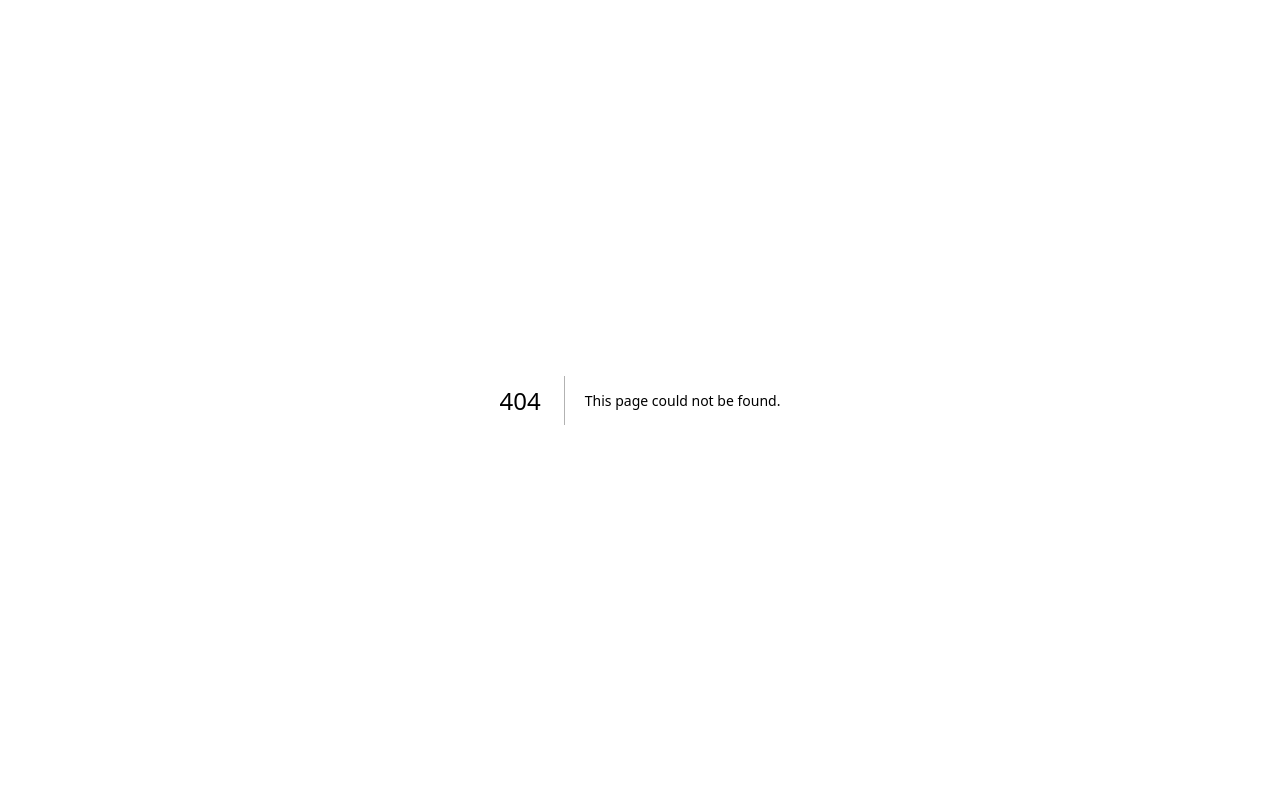
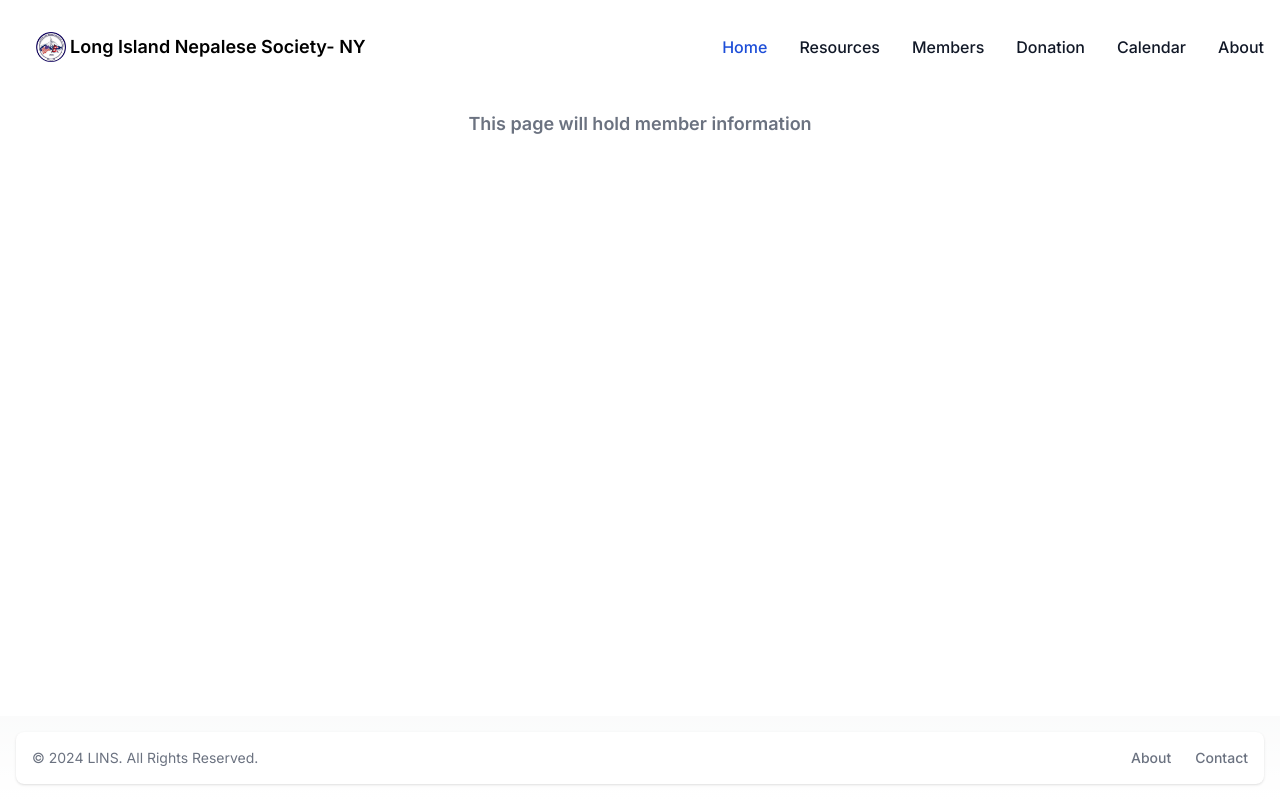
Before and after one commit to LINS-NY/longisland, a Next.js app: page /About in a window 1280 px wide. Before the commit this address had no page. Built offline with nearby package versions, Linux system fonts and the light colour scheme.

Commit message:
add the pages

```diff
--- /dev/null
+++ b/src/app/About/page.tsx
@@ -0,0 +1,13 @@
+import Header from "../../components/Header/Header";
+import About from "../../components/About/About"
+import Footer from "../../components/Footer/Footer"
+
+export default function Ab() {
+  return (
+    <main className="flex flex-col h-screen overflow-hidden">
+      <Header/>
+      <About/>
+      <Footer/>
+    </main>
+  );
+}
--- /dev/null
+++ b/src/app/Calendar/page.tsx
@@ -0,0 +1,13 @@
+import Header from "../../components/Header/Header";
+import Calendar from "../../components/Calendar/Calendar"
+import Footer from "../../components/Footer/Footer"
+
+export default function Calendars() {
+  return (
+    <main className="flex flex-col h-screen overflow-hidden">
+      <Header/>
+      <Calendar/>
+      <Footer/>
+    </main>
+  );
+}
--- /dev/null
+++ b/src/app/Donations/page.tsx
@@ -0,0 +1,13 @@
+import Header from "../../components/Header/Header";
+import Donation from "../../components/Donation/Donation"
+import Footer from "../../components/Footer/Footer"
+
+export default function Ab() {
+  return (
+    <main className="flex flex-col h-screen overflow-hidden">
+      <Header/>
+      <Donation/>
+      <Footer/>
+    </main>
+  );
+}
--- /dev/null
+++ b/src/app/Members/page.tsx
@@ -0,0 +1,13 @@
+import Header from "../../components/Header/Header";
+import Member from "../../components/Member/Member"
+import Footer from "../../components/Footer/Footer"
+
+export default function Ab() {
+  return (
+    <main className="flex flex-col h-screen overflow-hidden">
+      <Header/>
+      <Member/>
+      <Footer/>
+    </main>
+  );
+}
--- /dev/null
+++ b/src/app/Resources/page.tsx
@@ -0,0 +1,13 @@
+import Header from "../../components/Header/Header";
+import Resource from "../../components/Resource/Resource"
+import Footer from "../../components/Footer/Footer"
+
+export default function Ab() {
+  return (
+    <main className="flex flex-col h-screen overflow-hidden">
+      <Header/>
+      <Resource/>
+      <Footer/>
+    </main>
+  );
+}
--- /dev/null
+++ b/src/components/About/About.jsx
@@ -0,0 +1,13 @@
+import * as React from 'react';
+
+const About = () => {
+    return(
+        <div class="h-svh  bg-white flex">
+            <div class="max-w-screen-xl flex flex-row justify-between mx-auto p-4">
+                <span class="text-sm md:text-lg font-semibold whitespace-nowrap text-gray-500 dark:text-gray-400">This page will hold member information</span>
+            </div>
+        </div>
+    )
+}
+
+export default About
--- a/src/components/Body/Body.jsx
+++ b/src/components/Body/Body.jsx
@@ -4,7 +4,9 @@ const Body = () => {
     return(
         <div class="h-svh  bg-white flex">
             <div class="max-w-screen-xl flex flex-row justify-between mx-auto p-4">
-                <span class="text-sm md:text-lg font-semibold whitespace-nowrap text-gray-500 dark:text-gray-400">Under Construction</span>
+                <span class="text-sm md:text-lg font-semibold whitespace-nowrap text-gray-500 dark:text-gray-400">This is the main Page.
+                Which will hold all the excerpt from all pages plus info on the page</span>
+
             </div>
         </div>
     )
--- /dev/null
+++ b/src/components/Calendar/Calendar.jsx
@@ -0,0 +1,13 @@
+import * as React from 'react';
+
+const Calendar = () => {
+    return(
+        <div class="h-svh  bg-white flex">
+            <div class="max-w-screen-xl flex flex-row justify-between mx-auto p-4">
+                <span class="text-sm md:text-lg font-semibold whitespace-nowrap text-gray-500 dark:text-gray-400">Calendar for our activity</span>
+            </div>
+        </div>
+    )
+}
+
+export default Calendar
--- /dev/null
+++ b/src/components/Donation/Donation.jsx
@@ -0,0 +1,13 @@
+import * as React from 'react';
+
+const Donation = () => {
+    return(
+        <div class="h-svh  bg-white flex">
+            <div class="max-w-screen-xl flex flex-row justify-between mx-auto p-4">
+                <span class="text-sm md:text-lg font-semibold whitespace-nowrap text-gray-500 dark:text-gray-400">Page to manage Donation</span>
+            </div>
+        </div>
+    )
+}
+
+export default Donation
--- a/src/components/Header/Header.jsx
+++ b/src/components/Header/Header.jsx
@@ -1,5 +1,6 @@
 import * as React from 'react';
 import Image from 'next/image'
+import Link from 'next/link'
 
 const Header = () => {
     return (
@@ -24,22 +25,22 @@ const Header = () => {
             <div class="hidden w-full md:block md:w-auto" id="navbar-default">
             <ul class="font-medium flex flex-col p-4 md:p-0 mt-4 border border-gray-100 rounded-lg bg-gray-50 md:flex-row md:space-x-8 rtl:space-x-reverse md:mt-0 md:border-0 md:bg-white dark:bg-gray-800 md:dark:bg-gray-900 dark:border-gray-700">
                 <li>
-                <a href="#" class="block py-2 px-3 text-white bg-blue-700 rounded md:bg-transparent md:text-blue-700 md:p-0 dark:text-white md:dark:text-blue-500" aria-current="page">Home</a>
+                <Link href="/" class="block py-2 px-3 text-white bg-blue-700 rounded md:bg-transparent md:text-blue-700 md:p-0 dark:text-white md:dark:text-blue-500" aria-current="page">Home</Link>
                 </li>
                 <li>
-                <a href="#" class="block py-2 px-3 text-gray-900 rounded hover:bg-gray-100 md:hover:bg-transparent md:border-0 md:hover:text-blue-700 md:p-0 dark:text-white md:dark:hover:text-blue-500 dark:hover:bg-gray-700 dark:hover:text-white md:dark:hover:bg-transparent">Event</a>
+                <Link href="/Resources" class="block py-2 px-3 text-gray-900 rounded hover:bg-gray-100 md:hover:bg-transparent md:border-0 md:hover:text-blue-700 md:p-0 dark:text-white md:dark:hover:text-blue-500 dark:hover:bg-gray-700 dark:hover:text-white md:dark:hover:bg-transparent">Resources</Link>
                 </li>
                 <li>
-                <a href="#" class="block py-2 px-3 text-gray-900 rounded hover:bg-gray-100 md:hover:bg-transparent md:border-0 md:hover:text-blue-700 md:p-0 dark:text-white md:dark:hover:text-blue-500 dark:hover:bg-gray-700 dark:hover:text-white md:dark:hover:bg-transparent">Members</a>
+                <Link href="/Members" class="block py-2 px-3 text-gray-900 rounded hover:bg-gray-100 md:hover:bg-transparent md:border-0 md:hover:text-blue-700 md:p-0 dark:text-white md:dark:hover:text-blue-500 dark:hover:bg-gray-700 dark:hover:text-white md:dark:hover:bg-transparent">Members</Link>
                 </li>
                 <li>
-                <a href="#" class="block py-2 px-3 text-gray-900 rounded hover:bg-gray-100 md:hover:bg-transparent md:border-0 md:hover:text-blue-700 md:p-0 dark:text-white md:dark:hover:text-blue-500 dark:hover:bg-gray-700 dark:hover:text-white md:dark:hover:bg-transparent">Donation</a>
+                <Link href="/Donations" class="block py-2 px-3 text-gray-900 rounded hover:bg-gray-100 md:hover:bg-transparent md:border-0 md:hover:text-blue-700 md:p-0 dark:text-white md:dark:hover:text-blue-500 dark:hover:bg-gray-700 dark:hover:text-white md:dark:hover:bg-transparent">Donation</Link>
                 </li>
                 <li>
-                <a href="#" class="block py-2 px-3 text-gray-900 rounded hover:bg-gray-100 md:hover:bg-transparent md:border-0 md:hover:text-blue-700 md:p-0 dark:text-white md:dark:hover:text-blue-500 dark:hover:bg-gray-700 dark:hover:text-white md:dark:hover:bg-transparent">Calendar</a>
+                <Link href="/Calendar" class="block py-2 px-3 text-gray-900 rounded hover:bg-gray-100 md:hover:bg-transparent md:border-0 md:hover:text-blue-700 md:p-0 dark:text-white md:dark:hover:text-blue-500 dark:hover:bg-gray-700 dark:hover:text-white md:dark:hover:bg-transparent">Calendar</Link>
                 </li>
                 <li>
-                <a href="#" class="block py-2 px-3 text-gray-900 rounded hover:bg-gray-100 md:hover:bg-transparent md:border-0 md:hover:text-blue-700 md:p-0 dark:text-white md:dark:hover:text-blue-500 dark:hover:bg-gray-700 dark:hover:text-white md:dark:hover:bg-transparent">Contact</a>
+                <Link href="/About" class="block py-2 px-3 text-gray-900 rounded hover:bg-gray-100 md:hover:bg-transparent md:border-0 md:hover:text-blue-700 md:p-0 dark:text-white md:dark:hover:text-blue-500 dark:hover:bg-gray-700 dark:hover:text-white md:dark:hover:bg-transparent">About</Link>
                 </li>
             </ul>
             </div>
--- /dev/null
+++ b/src/components/Member/Member.jsx
@@ -0,0 +1,13 @@
+import * as React from 'react';
+
+const Member = () => {
+    return(
+        <div class="h-svh  bg-white flex">
+            <div class="max-w-screen-xl flex flex-row justify-between mx-auto p-4">
+                <span class="text-sm md:text-lg font-semibold whitespace-nowrap text-gray-500 dark:text-gray-400">Info on being members and manage membership</span>
+            </div>
+        </div>
+    )
+}
+
+export default Member
--- /dev/null
+++ b/src/components/Resource/Resource.jsx
@@ -0,0 +1,13 @@
+import * as React from 'react';
+
+const Resource = () => {
+    return(
+        <div class="h-svh  bg-white flex">
+            <div class="max-w-screen-xl flex flex-row justify-between mx-auto p-4">
+                <span class="text-sm md:text-lg font-semibold whitespace-nowrap text-gray-500 dark:text-gray-400">This page will hold Resources</span>
+            </div>
+        </div>
+    )
+}
+
+export default Resource
```
